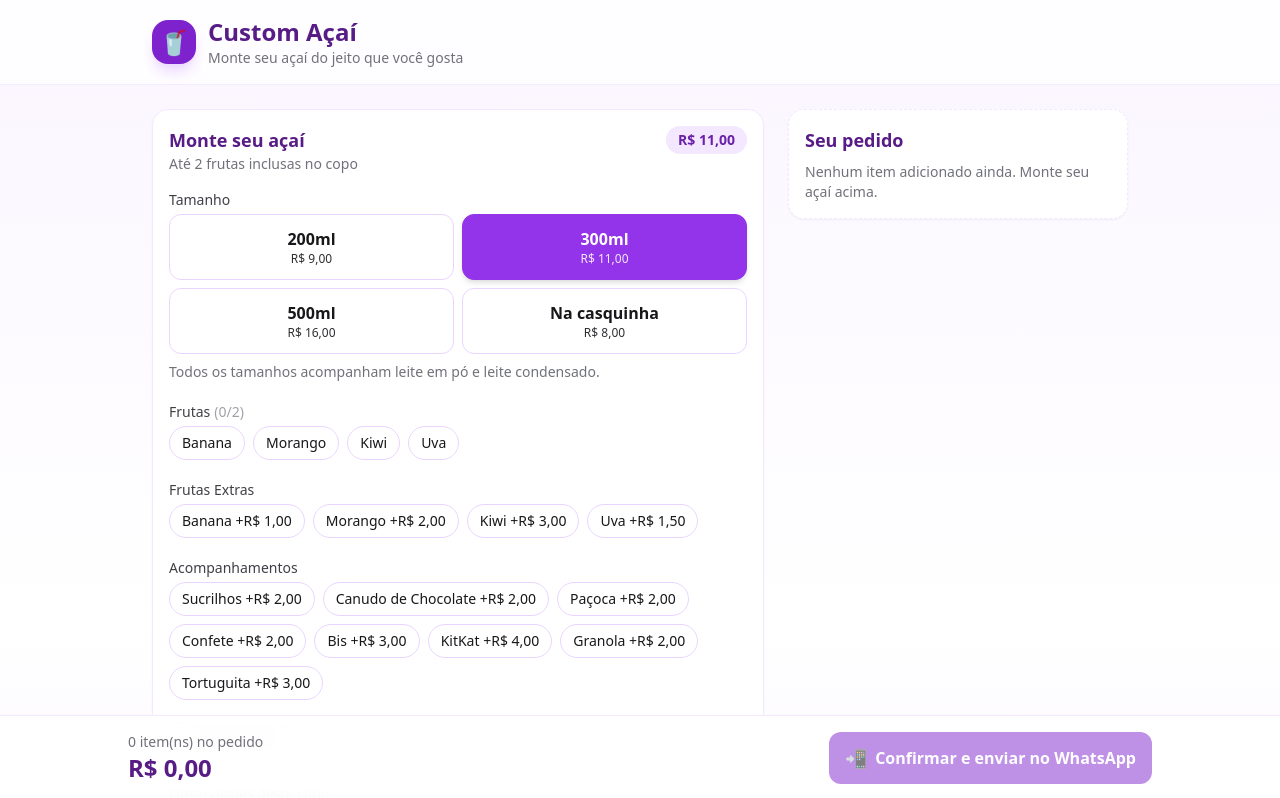
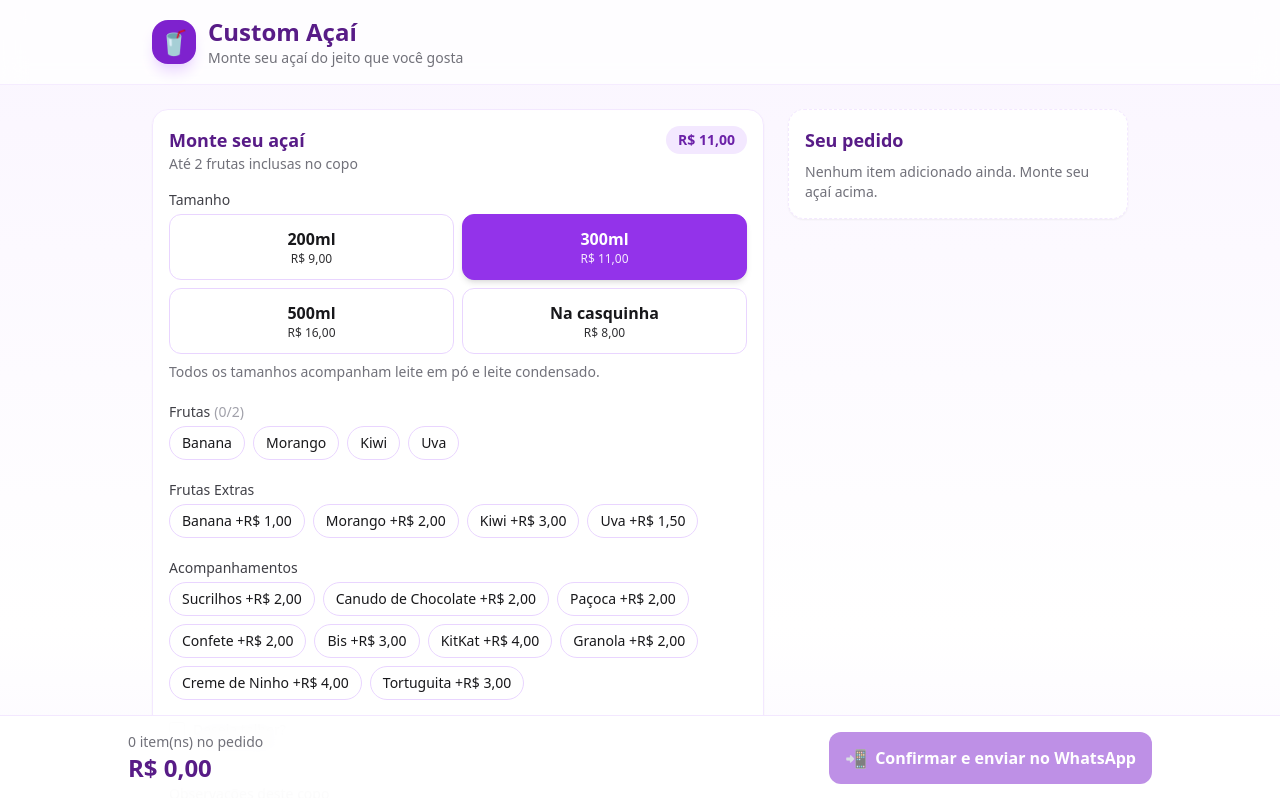
Before and after one commit to anderson-tec12/custom-acai, a React (Vite) app: page / in a window 1280 px wide. Shown: the top 798 px of the page. Built offline with nearby package versions, Linux system fonts and the light colour scheme.

Commit message:
feat: adicional de creme de ninho

```diff
--- a/dev-dist/sw.js
+++ b/dev-dist/sw.js
@@ -78,7 +78,7 @@ define(['./workbox-25613826'], (function (workbox) { 'use strict';
    */
   workbox.precacheAndRoute([{
     "url": "index.html",
-    "revision": "0.1hl7vdt6v7o"
+    "revision": "0.ddfomjr56jo"
   }], {});
   workbox.cleanupOutdatedCaches();
   workbox.registerRoute(new workbox.NavigationRoute(workbox.createHandlerBoundToURL("index.html"), {
--- a/src/menu.json
+++ b/src/menu.json
@@ -43,6 +43,7 @@
         { "id": "bis", "name": "Bis", "price": 3 },
         { "id": "kitkat", "name": "KitKat", "price": 4 },
         { "id": "granola", "name": "Granola", "price": 2 },
+        { "id": "creme-de-ninho", "name": "Creme de Ninho", "price": 4 },
         { "id": "tortuguita", "name": "Tortuguita", "price": 3 }
       ]
     }
```
